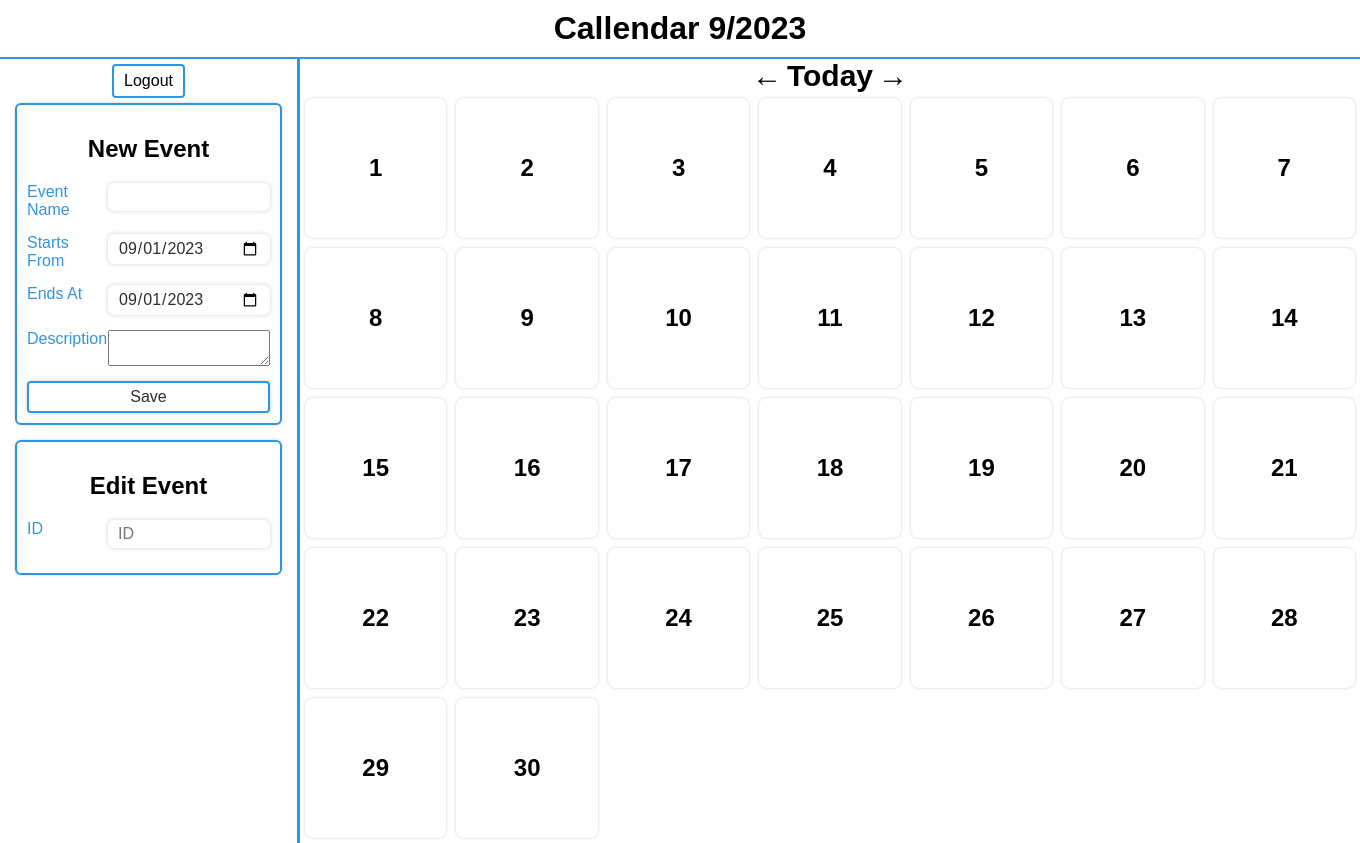
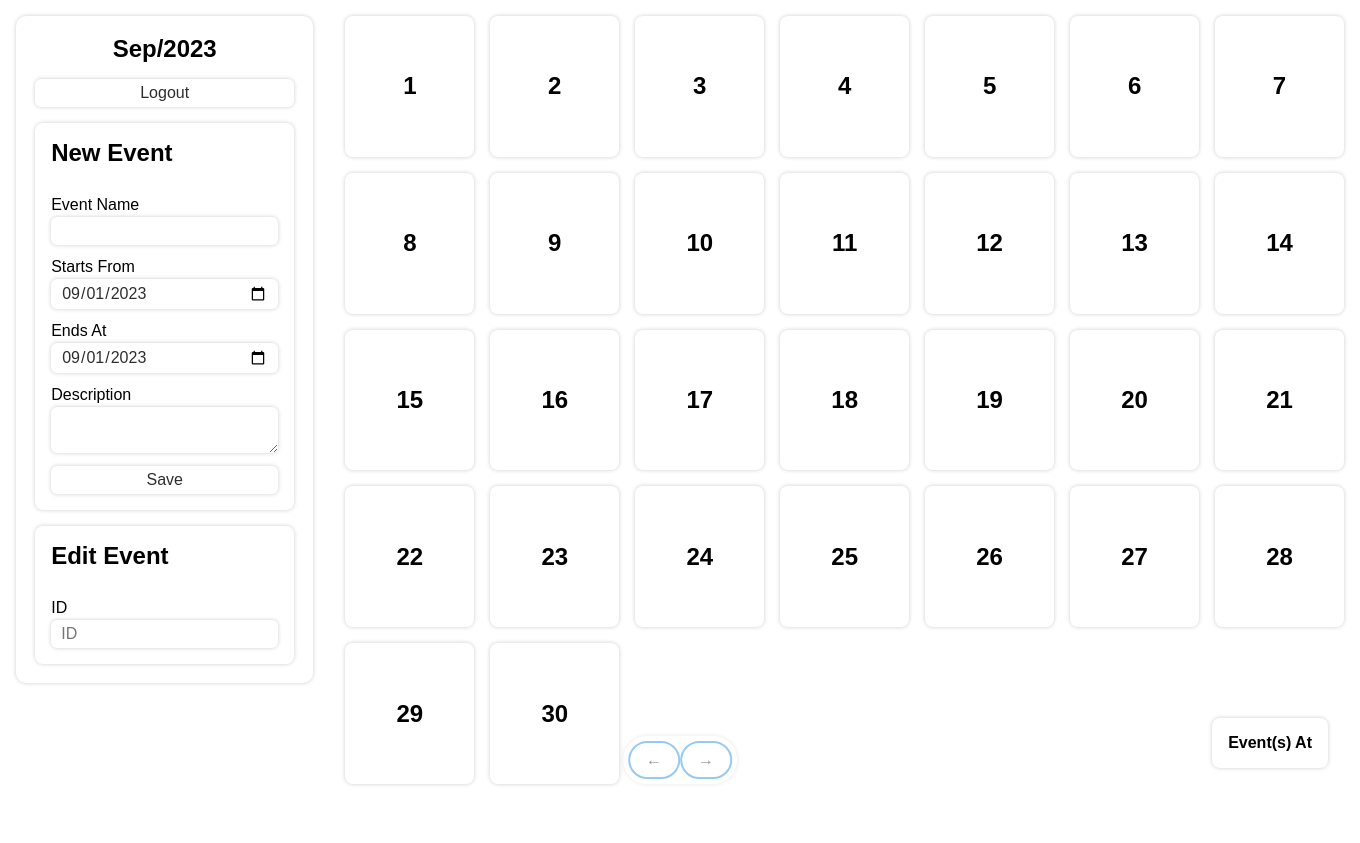
Before and after one commit to Agannnnn/callendar, a PHP site: page /callendar/ in a window 1360 px wide. After the commit the page ends 785 px from the top, so only its background shows below. Run offline with PHP 8.4, Linux system fonts and the light colour scheme; the visitor is signed in with stand-in values (Sample User, id 1); data that the repository does not hold is empty; style sheets or scripts are compiled from the project's sources; some libraries are stand-ins or nearby versions.

Commit message:
Some UI changes

```diff
--- a/public_html/index.php
+++ b/public_html/index.php
@@ -37,6 +37,10 @@ function GET()
     $prevYear = $y - 1;
   }
 
+  $dateObj = new DateTime();
+  $dateObj->setDate($y, $m, 1);
+  $formattedDate = $dateObj->format('M/Y');
+
   $user = $conn->real_escape_string($_SESSION['user_id']);
 
   $calendar = [];
--- a/src/sass/dashboard.scss
+++ b/src/sass/dashboard.scss
@@ -1,225 +1,175 @@
 @use "./main";
 
-h1 {
-  margin: auto;
-  text-align: center;
-  padding: 10px 0;
-  border-bottom: 2px solid main.$primary-colour;
-}
 main {
-  height: 100vh;
   display: grid;
-  grid-template-columns: minmax(300px, 1fr) 4fr;
-  grid-template-rows: min-content 1fr;
-  grid-template-areas: "judul judul" "section-input section-calendar";
+  grid-template-columns: max-content 1fr;
+  gap: 2rem;
+  padding: 1rem;
+  height: calc(100vh - 2rem);
+
+  .sidepanel {
+    box-shadow: main.$shadow;
+    height: fit-content;
+    border-radius: 10px;
+    padding: 1.2rem;
+    display: flex;
+    flex-direction: column;
+    gap: 1rem;
 
     h1 {
-    grid-area: judul;
-    width: 100%;
+      text-align: center;
+      margin: 0;
+    }
+    h2 {
+      margin: 0 0 1rem;
     }
 
-  .section-input {
-    grid-area: section-input;
-    display: flex;
-    align-items: center;
-    flex-direction: column;
-    justify-content: flex-start;
-    border-right: 3px solid main.$primary-colour;
-
-    & > div {
-      position: sticky;
-      top: 0;
-    }
-
-    #logout-btn {
-      border: 2px solid main.$primary-colour;
-      text-decoration: none;
-      border-radius: 4px;
-      padding: 6px 10px;
-      margin-top: 5px;
-      color: #000;
+    .logout {
+      width: 100%;
+      transition-duration: 200ms;
 
       &:is(:hover, :active, :focus) {
-        background-color: red;
-        border-color: red;
+        background-color: #f15241;
         color: #fff;
       }
     }
 
-    .section-input-form {
-      border: 2px solid main.$primary-colour;
-      background-color: #fff;
-      margin: 5px 15px 15px;
-      padding: 10px;
-      border-radius: 6px;
-      box-shadow: 0 0 3px rgba(0, 0, 0, 0.2);
+    form {
+      box-shadow: main.$shadow;
+      padding: 1rem;
+      border-radius: 8px;
+      margin: 0;
+      display: flex;
+      flex-direction: column;
+      gap: 0.8rem;
 
-      h2 {
-        text-align: center;
+      .form-input {
+        display: flex;
+        flex-direction: column;
+        gap: 0.2rem;
       }
 
-      & .hidden {
+      .hidden {
         display: none;
       }
-      .input {
-        display: grid;
-        margin: 15px 0;
-        align-items: flex-start;
-        grid-template-columns: minmax(70px, 1fr) 2fr;
+    }
+  } // sidepanel
 
-        &:first-child {
-          margin-top: 10px;
-        }
-        &:last-child {
-          margin-bottom: 10px;
+  .main-content {
+    .navigation {
+      position: fixed;
+      bottom: 1rem;
+      left: 50%;
+      transform: translateX(-50%);
+      display: flex;
+      flex-direction: row;
+      align-items: center;
+      justify-content: center;
+      box-shadow: main.$shadow;
+      border-radius: 999px;
+      padding: 0.3rem;
+      opacity: 0.5;
+      transition-duration: 200ms;
+
+      &:is(:hover, :focus, :active, :focus-within) {
+        opacity: 1;
       }
 
-        input {
-          width: 100%;
+      a {
+        padding: 8px;
+        border-radius: 999px;
+        background-color: #fff;
+        color: main.$text-colour;
+        text-decoration: none;
 
-          &#eId {
-            pointer-events: none;
-            cursor: none;
-          }
-        }
-        label {
-          width: 100%;
-          color: main.$primary-colour;
-        }
-        textarea {
-          resize: vertical;
-        }
-      }
+        &.navigation-button {
+          border: 2px solid main.$primary-colour;
+          padding: 8px 16px;
 
-      button[type="submit"] {
-        width: 100%;
-        padding: 5px 0;
-        border-radius: 4px;
-        border: none;
-        transition: 150ms;
-        cursor: pointer;
-        border: 2px solid main.$primary-colour;
-        background-color: #fff;
-
-        &:is(:hover, :active, :focus) {
+          &:is(:hover, :focus, :active, :focus-within) {
+            color: #fff;
             background-color: main.$primary-colour;
-          color: #fff;
           }
         }
       }
     }
-  .container {
-    grid-area: section-calendar;
-    background-color: #fff;
 
-    .navigation {
-      margin: auto;
+    .callendar {
+      display: grid;
+      grid-template-columns: repeat(7, 1fr);
+      height: 100%;
+      gap: 1rem;
+
+      .day {
+        border-radius: 8px;
+        box-shadow: main.$shadow;
         display: flex;
-      gap: 5px;
-      font-size: 30px;
-      width: min-content;
+        align-items: center;
+        justify-content: center;
+        position: relative;
 
-      a {
-        text-decoration: none;
-        color: #000;
-        font-weight: bolder;
+        &.filled {
+          border: 4px solid main.$primary-colour;
+          color: main.$primary-colour;
+        }
+
+        .events-node {
+          position: absolute;
+          bottom: 0;
+          left: 0;
+          width: 100%;
+          display: flex;
+          flex-direction: row;
+          flex-wrap: wrap;
+          height: max-content;
+
+          .event-node {
+            margin: 5px;
+            border-radius: 999px;
+            width: 0.7rem;
+            height: 0.7rem;
+            background-color: main.$primary-colour;
           }
         }
 
-    .calendar {
-      margin: auto;
-      max-width: 1280px;
-      display: grid;
-      grid-template-columns: repeat(7, minmax(150px, 1fr));
+        .event {
+          display: none;
+          position: absolute;
+        }
 
-      .day {
-        display: grid;
-        border-radius: 8px;
-        grid-template-rows: minmax(140px, auto) min-content;
-        margin: 5px;
-        background-color: #fff;
-        box-shadow: 0 0 3px rgba(0, 0, 0, 0.2);
-        cursor: pointer;
-        transition-duration: 200ms;
-        height: max-content;
-        position: relative;
-
-        &:is(:hover, :focus) {
-          transform: scale(1.01);
-          z-index: 3;
-
-          .event {
-            z-index: 4;
-            display: block;
+        &:is(:focus-within, :hover) .event {
+          display: block !important;
         }
       }
+    }
+  } // main-content
 
-        &.ada-acara {
-          border: 2px solid main.$primary-colour;
+  .events-list {
+    position: fixed;
+    right: 2rem;
+    bottom: 2rem;
+    box-shadow: main.$shadow;
+    padding: 1rem;
+    border-radius: 8px;
+    background-color: #fff;
 
-          & ~ .event {
-            border-top-color: rgb(141, 114, 197) !important;
-          }
-        }
+    h4 {
+      margin: 0;
+    } // h4
 
-        .day-date {
-          display: flex;
-          align-items: center;
-          justify-content: center;
-        }
-
-        .event {
-          position: absolute;
-          left: 50%;
-          top: 100%;
-          transform: translate(-50%, -25px) scale(1.05);
-          display: none;
-          background-color: #fff;
-          width: 100%;
-          border: 2px solid rgb(100, 100, 100);
-          border-radius: 6px;
-          transition: height 200ms;
+    .events {
       list-style: none;
+      padding: 0;
       margin: 0;
-          padding: 0;
 
       li {
         display: flex;
         flex-direction: row;
         align-items: center;
         justify-content: space-between;
-            margin: 5px 10px;
-            padding-top: 5px;
-
-            &:not(:first-child) {
-              border-top: 2px solid rgba(0, 0, 0, 0.3);
-            }
-
-            .buttons {
-              display: flex;
-              flex-direction: column;
-              gap: 3px;
-
-              button {
-                cursor: pointer;
-                border: 2px solid main.$primary-colour;
-                border-radius: 4px;
-                background-color: #fff;
-
-                &:is(:hover, :focus) {
-                  background-color: main.$primary-colour;
-                  color: #fff;
-
-                  &.btn-hapus-event {
-                    border-color: red;
-                    background-color: red;
+        width: 100%;
+        gap: 2rem;
       }
     }
-              }
-            }
-          }
-        }
-      }
-    }
-  }
-}
+  } // events-list
+} // main
--- a/src/sass/main.scss
+++ b/src/sass/main.scss
@@ -8,7 +8,8 @@ $shadow: 0 0 4px rgba(0, 0, 0, 0.2);
 body {
   margin: 0;
 }
-input {
+input,
+textarea {
   background-color: #fff;
   color: $text-colour;
   border: none;
--- a/view/dashboard.php
+++ b/view/dashboard.php
@@ -4,82 +4,84 @@
   <meta charset="UTF-8">
   <meta http-equiv="X-UA-Compatible" content="IE=edge">
   <meta name="viewport" content="width=device-width, initial-scale=1.0">
-  <title>Dashboard</title>
+  <title>Callendar -
+    <?= $formattedDate ?>
+  </title>
   <link rel="stylesheet" href="<?= APP_URL ?>style/dashboard.css">
 </head>
 
 <body>
   <main>
-    <h1>Callendar
-      <?= "$m/$y" ?>
+    <section class="sidepanel">
+      <h1>
+        <?= $formattedDate ?>
       </h1>
-    <section class="section-input">
-      <a id="logout-btn" href="<?= APP_URL ?>logout/">Logout</a>
-      <div>
-        <form class="section-input-form" id="add-event">
+      <a id="logout-btn" href="<?= APP_URL ?>logout/">
+        <button class="logout">Logout</button>
+      </a>
+      <form id="add-event">
         <h2>New Event</h2>
-          <div class="input">
+        <div class="form-input">
           <label for="name">Event Name</label>
           <input type="text" name="name" id="name">
         </div>
-          <div class="input">
+        <div class="form-input">
           <label for="start">Starts From</label>
           <input type="date" name="start" id="start" value="<?= "$y-" . ($m < 10 ? "0$m" : $m) . "-01" ?>">
         </div>
-          <div class="input">
+        <div class="form-input">
           <label for="end">Ends At</label>
           <input type="date" name="end" id="end" value="<?= "$y-" . ($m < 10 ? "0$m" : $m) . "-01" ?>">
         </div>
-          <div class="input">
+        <div class="form-input">
           <label for="description">Description</label>
           <textarea name="description" id="description"></textarea>
         </div>
         <button id="input-submit" type="submit">Save</button>
       </form>
 
-        <form class="section-input-form" id="edit-event">
+      <form id="edit-event">
         <h2>Edit Event</h2>
-          <div class="input">
+        <div class="form-input">
           <label for="eId">ID</label>
           <input type="text" name="eId" id="eId" placeholder="ID" readonly>
         </div>
         <div class="hidden" id="inputs">
-            <div class="input">
+          <div class="form-input">
             <label for="name-edit">Event Name</label>
             <input type="text" name="name" id="name-edit">
           </div>
-            <div class="input">
+          <div class="form-input">
             <label for="start-edit">Starts From</label>
             <input type="date" name="start" id="start-edit" value="<?= "$y-" . ($m < 10 ? "0$m" : $m) . "-01" ?>">
           </div>
-            <div class="input">
+          <div class="form-input">
             <label for="end-edit">Ends At</label>
             <input type="date" name="end" id="end-edit" value="<?= "$y-" . ($m < 10 ? "0$m" : $m) . "-01" ?>">
           </div>
-            <div class="input">
+          <div class="form-input">
             <label for="description-edit">Description</label>
             <textarea name="description" id="description-edit"></textarea>
           </div>
           <button id="input-submit" type="submit">Save Changes</button>
         </div>
       </form>
-      </div>
     </section>
 
-    <section class="container">
+    <section class="main-content">
       <div class="navigation">
-        <a href="<?= APP_URL . "index.php?m=$prevMonth&y=$prevYear" ?>">&leftarrow;</a>
+        <a href="<?= APP_URL . "index.php?m=$prevMonth&y=$prevYear" ?>" class="navigation-button">&leftarrow;</a>
         <?php
         $uri = explode("/", $_SERVER['REQUEST_URI']);
-        if (!preg_match("/^index\.php$/", end($uri))): ?>
+        if (isset($_GET['m']) || isset($_GET['y'])): ?>
           <a href="<?= APP_URL ?>index.php">Today</a>
         <?php endif ?>
-        <a href="<?= APP_URL . "index.php?m=$nextMonth&y=$nextYear" ?>">&rightarrow;</a>
+        <a href="<?= APP_URL . "index.php?m=$nextMonth&y=$nextYear" ?>" class="navigation-button">&rightarrow;</a>
       </div>
-      <div class="calendar">
+      <div class="callendar">
         <?php foreach ($calendar as $day): ?>
           <div class="day<?= $day['event'] > 0 ? ' filled' : '' ?>" data-day="<?= $day['date'] ?>" data-month="<?= $m ?>"
-            data-year="<?= $y ?>">
+            data-year="<?= $y ?>" title="Click to add new event" data-events='<?= json_encode($day['events']) ?>'>
             <div class="day-date">
               <h2>
                 <?= $day['date'] ?>
@@ -90,30 +92,17 @@
                 <?php endforeach ?>
               </div>
             </div>
-            <ul class="event">
-              <?php if (count($day['events']) > 0): ?>
-                <li>
-                  <b>Events</b>
-                </li>
-                <?php foreach ($day['events'] as $event): ?>
-                  <li>
-                    <span>
-                      <?= $event['name'] ?>
-                    </span>
-                    <div class="buttons">
-                      <button class="edit-event-btn" data-e-id="<?= $event['e_id'] ?>">Edit</button>
-                      <button class="delete-event-btn" data-e-id="<?= $event['e_id'] ?>">Remove</button>
-                    </div>
-                  </li>
-                <?php endforeach ?>
-              <?php else: ?>
-                <li>No Event</li>
-              <?php endif ?>
-            </ul>
           </div>
         <?php endforeach ?>
       </div>
     </section>
+
+    <div class="events-list">
+      <h4>Event(s) At <span id="event-list-date"></span></h4>
+      <ul class="events">
+
+      </ul>
+    </div>
   </main>
 
   <script src="<?= APP_URL ?>script/main.js"></script>
```
Also changed, not shown: src/script/main.ts (+92 -76 lines). Lines whose indentation alone changed are shown as unchanged.
